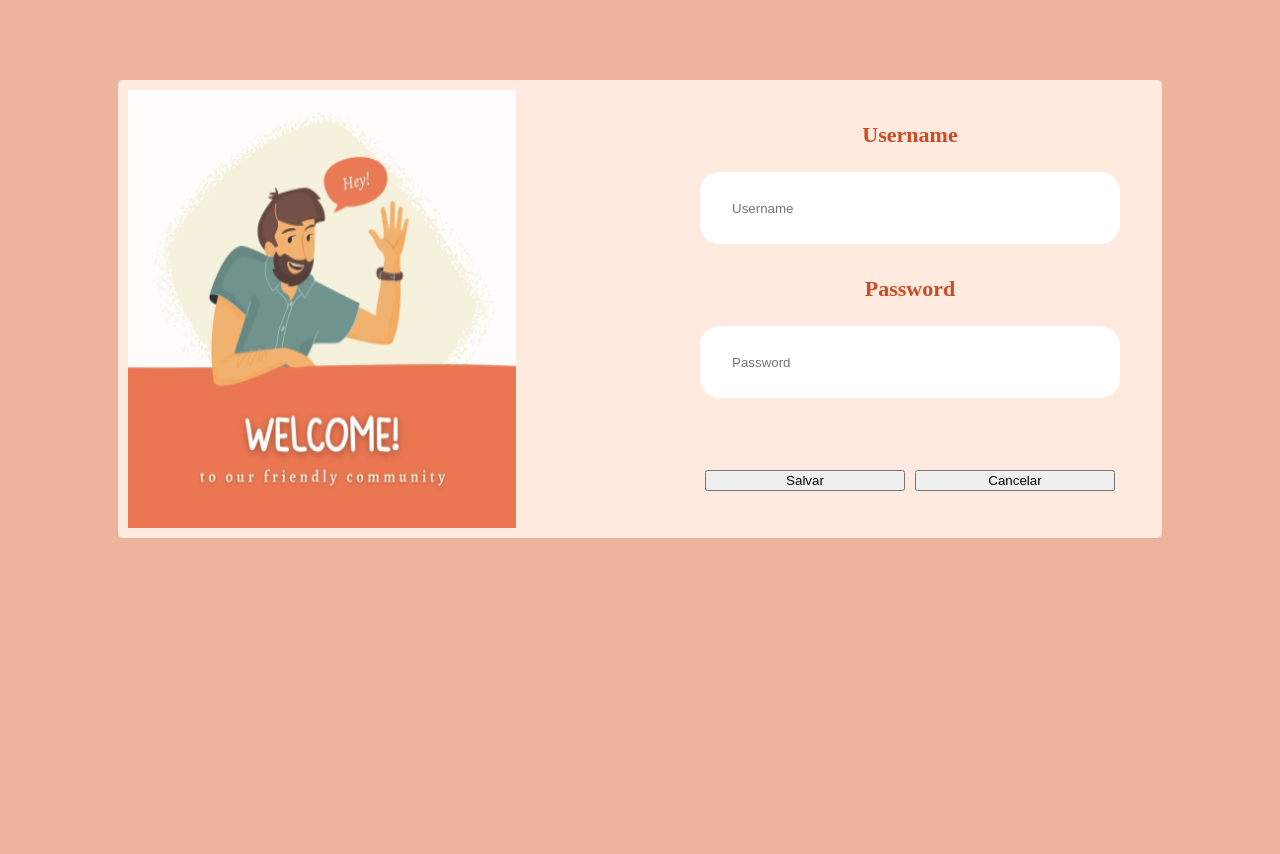
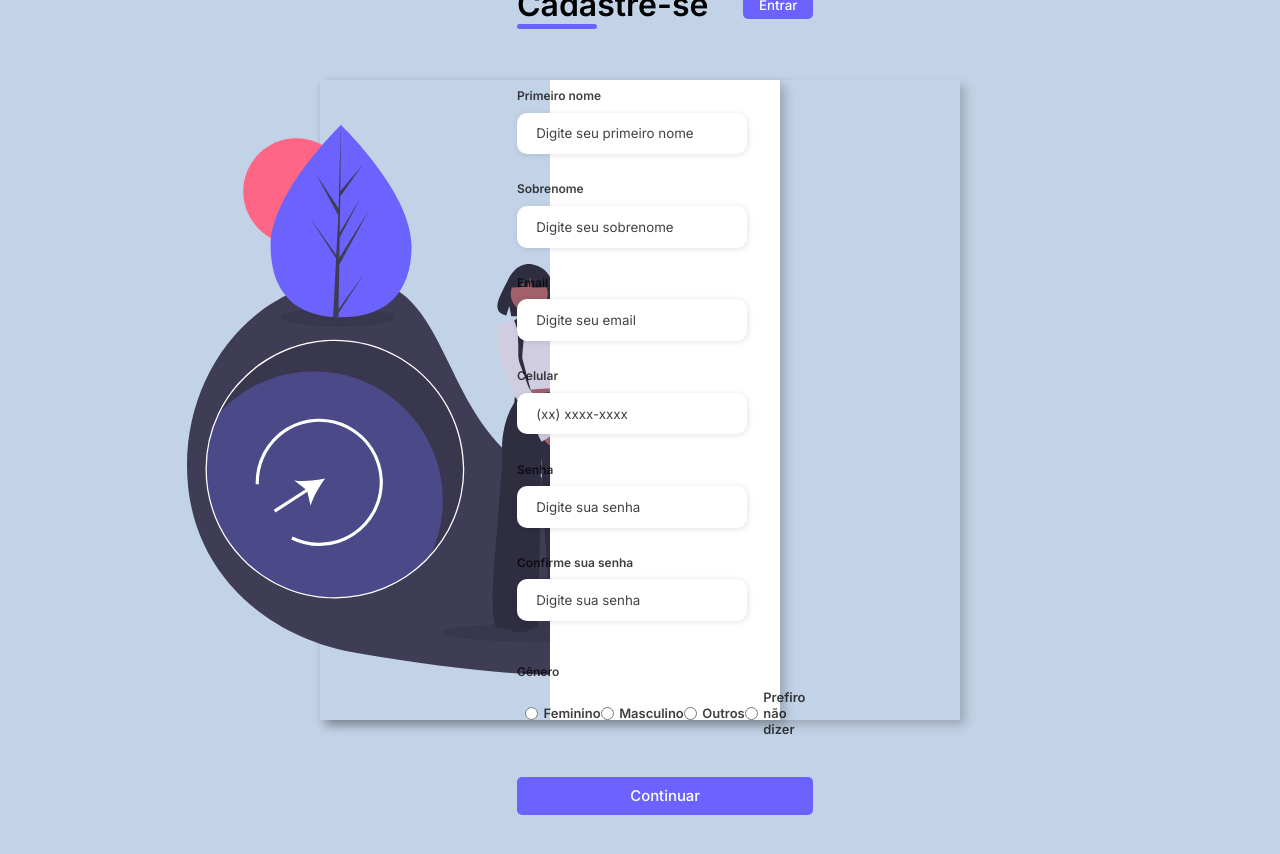
Before and after one commit to llucasft/tela_login_angular, an Angular app: page / in a window 1280 px wide. Shown: the top 854 px of the page. After the commit the page ends 815 px from the top, so only its background shows below. Built offline with nearby package versions, Linux system fonts and the light colour scheme.

Commit message:
edditing page contents

```diff
--- a/src/app/app.component.html
+++ b/src/app/app.component.html
@@ -1 +1,5 @@
-<app-header></app-header>
+<body>
+    <div class="container">
+        <app-header></app-header>
+    </div>
+</body>
--- a/src/app/components/form-login/form-login.component.css
+++ b/src/app/components/form-login/form-login.component.css
@@ -1,42 +1,114 @@
-.acoes {
+.form-header {
+  margin-bottom: 3rem;
   display: flex;
-    justify-content: center;
-    align-items: center;
-    align-content: center;
+  justify-content: space-between;
 }
 
-  .botao {
-    margin: 5px;
-    margin-top: 40px;
-    width: 200px;
+.login-button {
+  display: flex;
+  align-items: center;
 }
 
-  .login-section form {
+.login-button button {
   border: none;
-    border-radius: 20px;
+  background-color: #6c63ff;
+  padding: 0.4rem 1rem;
+  border-radius: 5px;
+  cursor: pointer;
+}
+
+.login-button button:hover {
+  background-color: #6b63fff1;
+}
+
+.login-button button a {
+  text-decoration: none;
+  font-weight: 500;
+  color: #fff;
+}
+
+.form-header h1::after {
+  content: '';
+    display: block;
+    width: 5rem;
+    height: 0.3rem;
+    background-color: #6c63ff;
+    margin: 0 auto;
+    position: absolute;
+    border-radius: 10px;
+}
+
+.input-group {
+  display: flex;
+  flex-wrap: wrap;
+  justify-content: space-between;
+  padding: 1rem 0;
+}
+
+.input-box {
   display: flex;
   flex-direction: column;
-    padding: 2rem;
+  margin-bottom: 1.1rem;
 }
 
-  .login-section form label {
-    color: #ca4b24;
-    font-weight: bold;
-    margin: 0 0 1rem;
-    font-size: 22px;
+.input-box input {
+  margin: 0.6rem 0;
+  padding: 0.8rem 1.2rem;
+  border: none;
+  border-radius: 10px;
+  box-shadow: 1px 1px 6px #0000001c;
 }
 
-  .login-section form .input {
-    border: none;
-    height: 40px;
-    padding: 1rem 2rem;
-    border-radius: 20px;
-    margin: 0.5rem 0 2rem;
+.input-box label,
+.gender-title h6 {
+    font-size: 0.75rem;
+    font-weight: 600;
+    color: #000000c0;
 }
 
-  .login-section form .textarea {
+.input-box input::placeholder {
+  color: #000000be;
+}
+
+.gender-group {
+  display: flex;
+  justify-content: space-between;
+  margin-top: 0.62rem;
+  padding: 0 0.5rem;
+}
+
+.gender-input {
+  display: flex;
+  align-items: center;
+}
+
+.gender-input input {
+  margin-right: 0.35rem;
+}
+
+.gender-input label {
+  font-size: 0.81rem;
+  font-weight: 600;
+  color: #000000c0;
+}
+
+.continue-button button {
+  width: 100%;
+  margin-top: 2.5rem;
   border: none;
-    padding: 1rem 2rem;
-    border-radius: 20px;
-    margin: 0.5rem 0 2rem;
+  background-color: #6c63ff;
+  padding: 0.62rem;
+  border-radius: 5px;
+  cursor: pointer;
 }
+
+.continue-button button:hover {
+  background-color: #6b63fff1;
+}
+
+.continue-button button a {
+  text-decoration: none;
+  font-size: 0.93rem;
+  font-weight: 500;
+  color: #fff;
+}
--- a/src/app/components/form-login/form-login.component.html
+++ b/src/app/components/form-login/form-login.component.html
@@ -1,12 +1,78 @@
-<section class="login-section">
-    <form class="form-area" action="">
-        <label for="pensamento">Username </label>
-        <input type="textarea" class="input" id="pensamento" name="pensamento" placeholder="Username">
-        <label for="autoria">Password </label>
-        <input type="textarea" class="input" id="autoria" name="autoria" placeholder="Password">
-        <div class="acoes">
-            <button class="botao">Salvar</button>
-            <button class="botao">Cancelar</button>
+<div class="form">
+    <form action="#">
+        <div class="form-header">
+            <div class="title">
+                <h1>Cadastre-se</h1>
+            </div>
+            <div class="login-button">
+                <button>
+                    <a href="#">Entrar</a>
+                </button>
+            </div>
+        </div>
+
+        <div class="input-group">
+            <div class="input-box">
+                <label for="firstname">Primeiro nome</label>
+                <input id="firstname" type="text" name="firstname" placeholder="Digite seu primeiro nome" required>
+            </div>
+
+            <div class="input-box">
+                <label for="lastname">Sobrenome</label>
+                <input id="lastname" type="text" name="lastname" placeholder="Digite seu sobrenome" required>
+            </div>
+
+            <div class="input-box">
+                <label for="email">Email</label>
+                <input id="email" type="email" name="email" placeholder="Digite seu email" required>
+            </div>
+
+            <div class="input-box">
+                <label for="number">Celular</label>
+                <input id="number" type="tel" name="number" placeholder="(xx) xxxx-xxxx" required>
+            </div>
+
+            <div class="input-box">
+                <label for="password">Senha</label>
+                <input id="password" type="password" name="password" placeholder="Digite sua senha" required>
+            </div>
+
+            <div class="input-box">
+                <label for="password">Confirme sua senha</label>
+                <input id="password" type="password" name="Confirmpassword" placeholder="Digite sua senha" required>
+            </div>
+        </div>
+
+        <div class="gender-inputs">
+            <div class="gender-title">
+                <h6>Gênero</h6>
+            </div>
+
+            <div class="gender-group">
+                <div class="gender-input">
+                    <input type="radio" name="gender" id="feminino">
+                    <label for="female">Feminino</label>
+                </div>
+
+                <div class="gender-input">
+                    <input type="radio" name="gender" id="male">
+                    <label for="male">Masculino</label>
+                </div>
+
+                <div class="gender-input">
+                    <input type="radio" name="gender" id="others">
+                    <label for="others">Outros</label>
+                </div>
+
+                <div class="gender-input">
+                    <input type="radio" name="gender" id="none">
+                    <label for="none">Prefiro não dizer</label>
+                </div>
+            </div>
+        </div>
+
+        <div class="continue-button">
+            <button><a href="#">Continuar</a></button>
         </div>
     </form>
-</section>
+</div>
--- a/src/app/components/header/header.component.css
+++ b/src/app/components/header/header.component.css
@@ -1,12 +1,21 @@
-.container {
+.login-image {
+  width: 50%;
   display: flex;
-  justify-content: space-between;
-  max-width: 80%;
-  margin: 80px auto;
-  overflow: auto;
-  min-height: 300px;
-  background: #ffeae0;;
-  padding: 10px;
-  border-radius: 5px;
-  text-align: center;
-  }
+  justify-content: center;
+  align-items: center;
+  padding: 1rem;
+}
+
+.login-image img {
+  width: 31rem;
+}
+
+.form {
+  width: 50%;
+  display: flex;
+  justify-content: center;
+  align-items: center;
+  flex-direction: column;
+  padding: 3rem;
+  background-color: #fff;
+}
--- a/src/app/components/header/header.component.html
+++ b/src/app/components/header/header.component.html
@@ -1,6 +1,6 @@
-<header>
-    <div class="container">
-        <img src="../../../assets/images/welcome.png" alt="Welcome image">
+<div class="container">
+    <div class="login-image"><img src="../../../assets/images/enter_image.svg" alt=""></div>
+    <div class="form">
         <app-form-login></app-form-login>
     </div>
-</header>
+</div>
--- a/src/styles.css
+++ b/src/styles.css
@@ -1,7 +1,60 @@
-html, body {
-    height: 100%;
-    width: 100%;
-    margin: 0;
-    padding: 0;
-    background: #eeb39c;
+@import url('https://fonts.googleapis.com/css2?family=Inter:wght@100;200;300;400;500;600&display=swap');
+
+* {
+  padding: 0;
+  margin: 0;
+  box-sizing: border-box;
+  font-family: 'Inter', sans-serif;
+}
+
+body {
+  width: 100%;
+  height: 100vh;
+  display: flex;
+  justify-content: center;
+  align-items: center;
+  background: #c3d3e7;
+}
+
+.container {
+  background: #c3d3e7;
+  width: 80%;
+  height: 80vh;
+  display: flex;
+  box-shadow: 5px 5px 10px rgba(0, 0, 0, .212);
+}
+
+@media screen and (max-width: 1330px) {
+  .form-image {
+      display: none;
   }
+  .container {
+      width: 50%;
+  }
+  .form {
+      width: 100%;
+  }
+}
+
+@media screen and (max-width: 1064px) {
+  .container {
+      width: 90%;
+      height: auto;
+  }
+  .input-group {
+      flex-direction: column;
+      overflow-y: scroll;
+      flex-wrap: nowrap;
+      max-height: 10rem;
+      padding-right: 5rem;
+  }
+  .gender-input {
+      margin-top: 2rem;
+  }
+  .gender-group {
+      flex-direction: column;
+  }
+  .gender-input {
+      margin-top: 0.5rem;
+  }
+}
```
Also changed, not shown: src/assets/images/enter_image.svg (added). Lines whose indentation alone changed are shown as unchanged.
